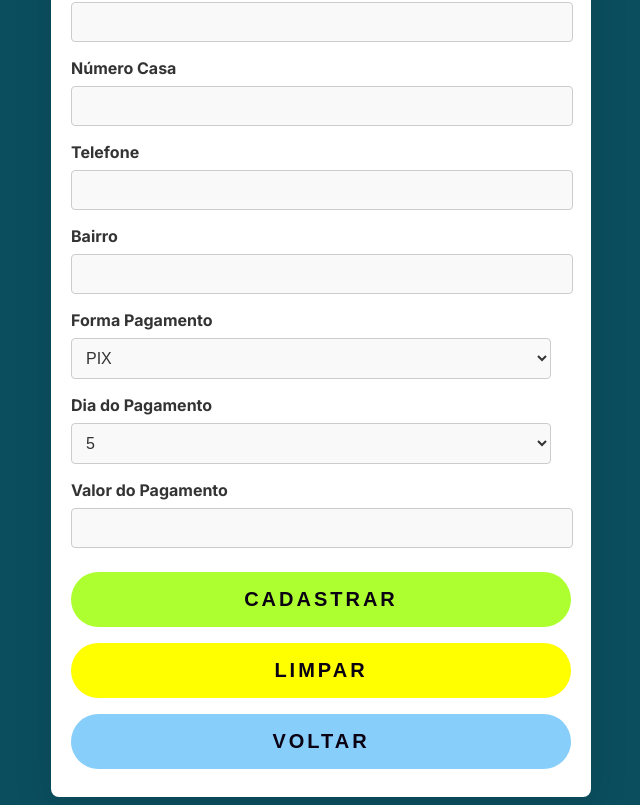
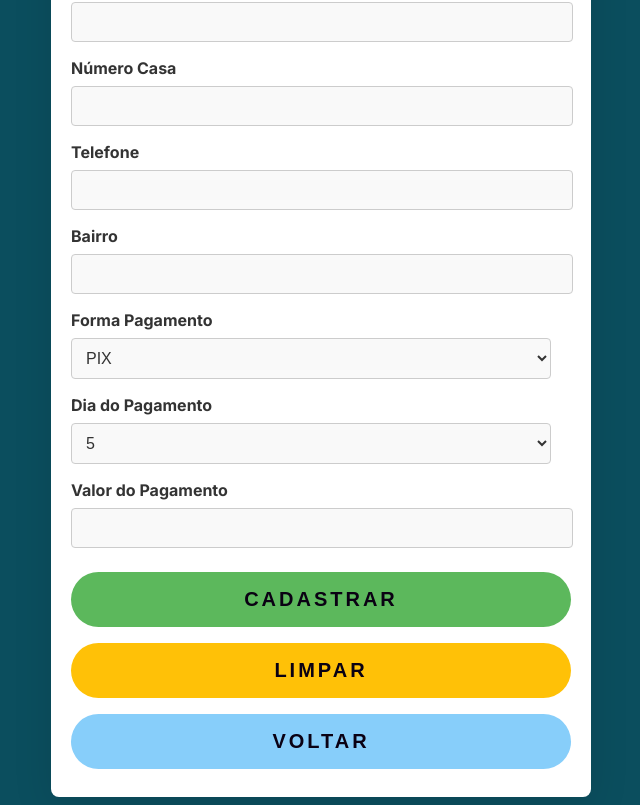
Before and after one commit to PAJEGUES/projeto_integrador_react, a Next.js app: page /lobby/register in a window 1280 px wide. Shown: the part 270-1075 px from the top of the page, without its empty margins (319-959 px from the left). Built offline with nearby package versions, Linux system fonts and the light colour scheme.

Commit message:
Alterações CSS, arrumando cores

```diff
--- a/app/lobby/register/style.css
+++ b/app/lobby/register/style.css
@@ -76,7 +76,7 @@
   text-transform: uppercase;
   letter-spacing: 3px;
   font-weight: 800;
-  background-color: greenyellow;
+  background-color: #5cb85c;
   padding: 16px 20px;
   color: #0a0113;
   border: none;
@@ -91,7 +91,7 @@
   text-transform: uppercase;
   letter-spacing: 3px;
   font-weight: 800;
-  background-color: yellow;
+  background-color: #ffc107;
   padding: 16px 20px;
   color: #0a0113;
   border: none;
--- a/app/lobby/style.css
+++ b/app/lobby/style.css
@@ -6,6 +6,10 @@
   height: 100vh;
   position: relative;
   overflow: hidden;
+  background-image: url("https://static.vecteezy.com/ti/fotos-gratis/p1/8300450-abstract-futuristic-connecting-dots-and-lines-on-dark-blue-background-digital-technology-concept-big-data-visualization-digital-dynamic-wave-of-particles-3d-illustration-gratis-foto.jpg"); /* Substitua pelo caminho da sua imagem */
+  background-size: cover; /* Faz a imagem cobrir toda a área */
+  background-position: center; /* Centraliza a imagem */
+  background-repeat: no-repeat; /* Evita que a imagem se repita */
 }
 
   .button-wrapper {
--- a/app/login/style.css
+++ b/app/login/style.css
@@ -105,12 +105,12 @@ body * {
 }
 .btn-login {
   color: #0a0113;
-  background: rgb(153, 255, 0);
+  background: #5cb85c;
   margin-right: 10px;
 }
 .btn-back {
   color: #0a0113;
-  background: #fbff00;
+  background: #ffc107;;
   margin-left: 10px;
 }
 .btnInvisivel {
```
Lines whose indentation alone changed are shown as unchanged.
